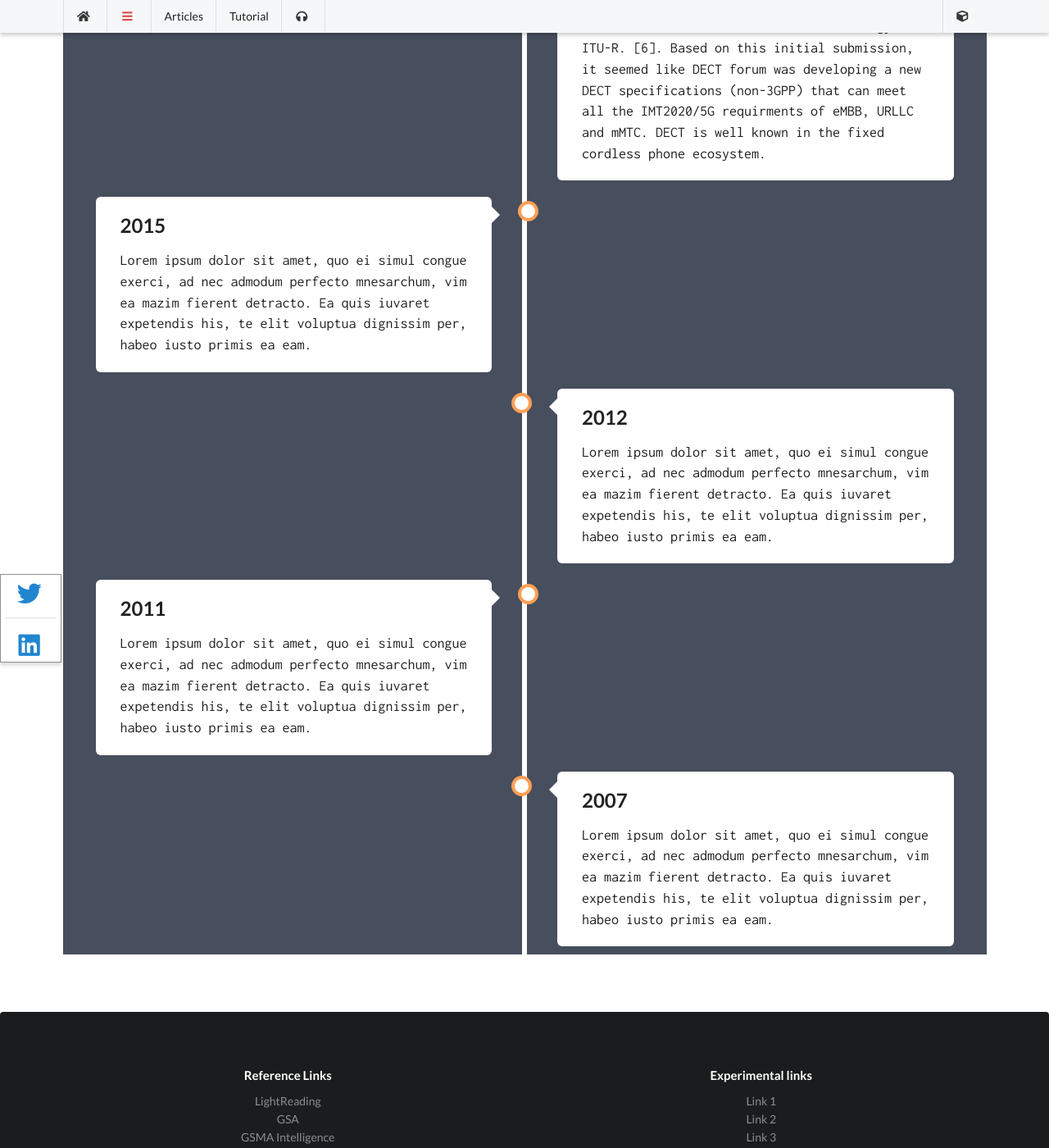
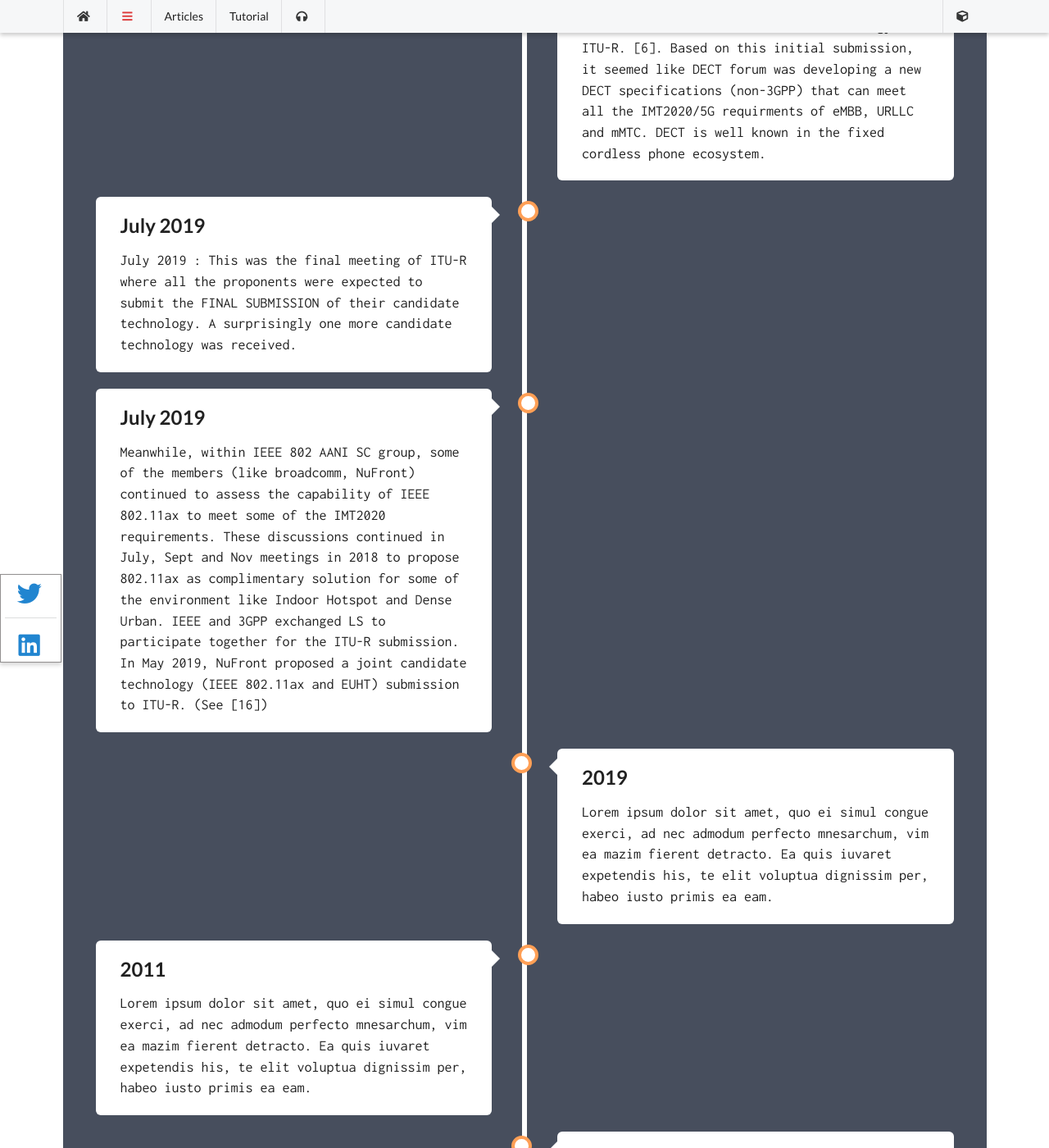
Before and after one commit to wiless/wiless.github.io, a Jekyll site: the page built from _articles/timeline.md, in a window 1280 px wide and 1400 px high, scrolled down 1973 px. Shown: the whole window at 82% size. Built offline with Jekyll 4.4.1, drawn with Linux system fonts in a browser that asks for light colours; nearby versions of some CDN libraries; some web fonts are replaced; comment, search, counter and statistics services are not loaded; a style sheet for code colours, icons or effects is not loaded.

Commit message:
Update timeline.md

```diff
--- a/_articles/timeline.md
+++ b/_articles/timeline.md
@@ -194,13 +194,20 @@ Almost during the finalization (around Mid 2017) of “Evaluation Methdologies r
   </div>
   <div class="containernew containerleft">
     <div class="content">
-      <h2>2015</h2>
-      <p>Lorem ipsum dolor sit amet, quo ei simul congue exerci, ad nec admodum perfecto mnesarchum, vim ea mazim fierent detracto. Ea quis iuvaret expetendis his, te elit voluptua dignissim per, habeo iusto primis ea eam.</p>
+      <h2>July 2019</h2>
+      <p>July 2019 : This was the final meeting of ITU-R where all the proponents were expected to submit the FINAL SUBMISSION of their candidate technology. A surprisingly one more candidate technology was received. </p>
+    </div>
+  </div>
+  <div class="containernew containerleft">
+    <div class="content">
+      <h2>July 2019</h2>
+      <p>Meanwhile, within IEEE 802 AANI SC group, some of the members (like broadcomm, NuFront) continued to assess the capability of  IEEE 802.11ax to meet some of the IMT2020 requirements. These discussions continued in July, Sept and Nov meetings in 2018 to propose 802.11ax as complimentary solution for some of the environment like Indoor Hotspot and Dense Urban. IEEE and 3GPP exchanged LS to participate together for the ITU-R submission. In May 2019, NuFront proposed a  joint candidate technology (IEEE 802.11ax and EUHT) submission to ITU-R.  (See [16])
+      </p>
     </div>
   </div>
   <div class="containernew containerright">
     <div class="content">
-      <h2>2012</h2>
+      <h2>2019</h2>
       <p>Lorem ipsum dolor sit amet, quo ei simul congue exerci, ad nec admodum perfecto mnesarchum, vim ea mazim fierent detracto. Ea quis iuvaret expetendis his, te elit voluptua dignissim per, habeo iusto primis ea eam.</p>
     </div>
   </div>
```
